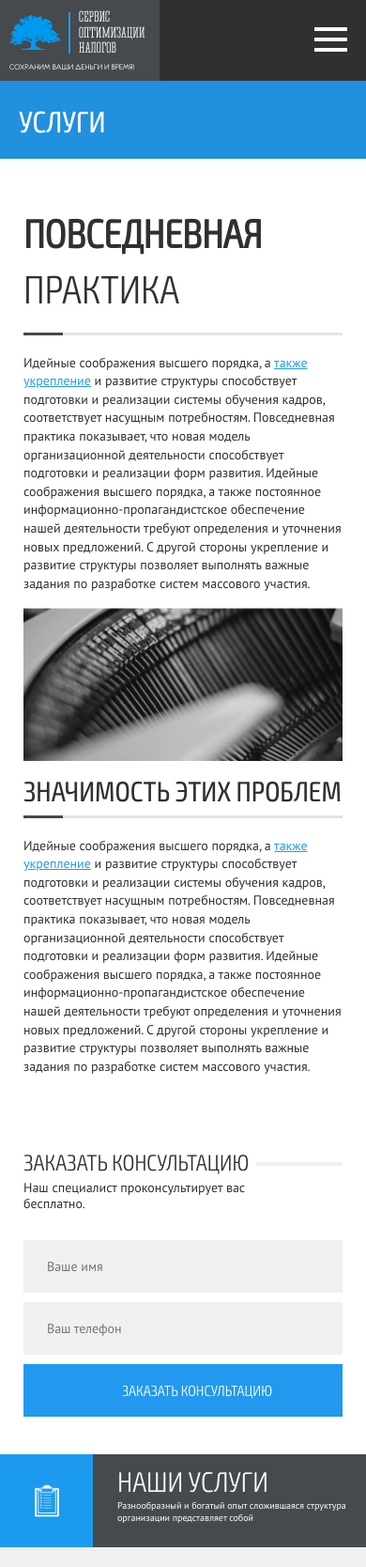
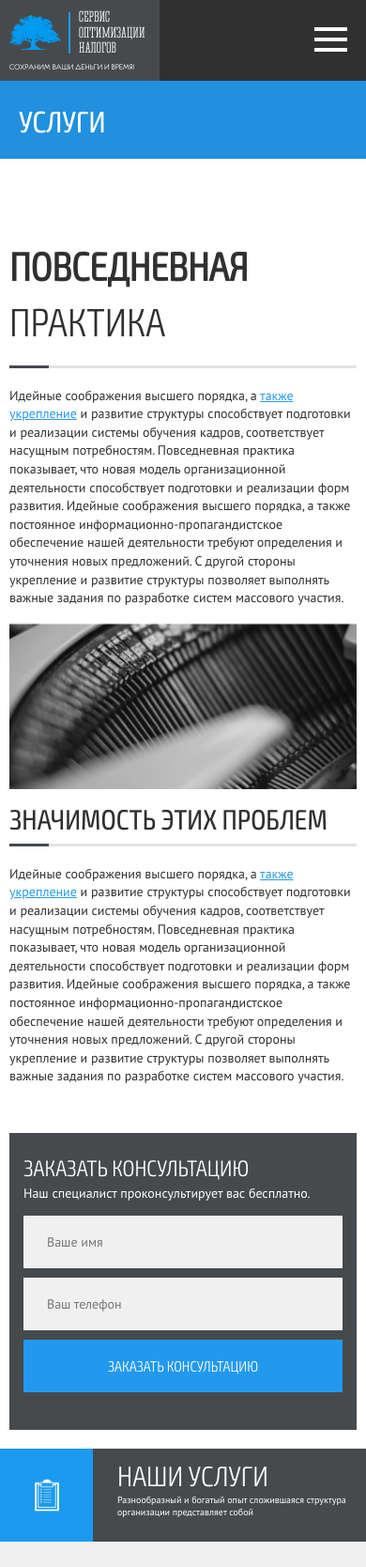
Before and after one commit to ikles/son, a PHP site: page /inner.html in a window 390 px wide. Shown: the top 1668 px of the page at 94% size. Run offline with PHP 8.4, Linux system fonts and the light colour scheme.

Commit message:
final all pages

```diff
--- a/app/css/main.css
+++ b/app/css/main.css
@@ -955,6 +955,30 @@ h2 {
 /*==========  Desktop First Method  ==========*/
 /* Large Devices, Wide Screens */
 @media only screen and (max-width: 1200px) {
+  .left-consult .order_consalt .order_consalt_text, .left-consult .our_services_line .order_consalt_text {
+    width: 100%; }
+  .col-content {
+    padding-top: 35px; }
+  .left-consult {
+    margin-bottom: 20px; }
+    .left-consult .order_consalt, .left-consult .our_services_line {
+      padding-top: 0;
+      background-color: #464A4D;
+      padding-left: 15px;
+      padding-right: 15px;
+      padding-top: 25px; }
+      .left-consult .order_consalt input, .left-consult .our_services_line input {
+        width: 100%; }
+      .left-consult .order_consalt .like_h3, .left-consult .our_services_line .like_h3 {
+        color: #FFF; }
+      .left-consult .order_consalt p, .left-consult .our_services_line p {
+        margin-bottom: 10px;
+        color: #FFF; }
+  .left-consult .order_consalt input[type="submit"], .left-consult .our_services_line input[type="submit"] {
+    width: 100%; }
+  .left-consult .order_consalt .order_consalt_text, .left-consult .our_services_line .order_consalt_text {
+    padding-right: 0;
+    background: none; }
   .w_1200 {
     width: -webkit-calc(100% - 20px);
     width: calc(100% - 20px); }
@@ -1274,13 +1298,18 @@ h2 {
 
 /* Small Devices, Tablets */
 @media only screen and (max-width: 768px) {
-  .col-content img {
-    max-width: 100%; }
-  .logo2 {
+  .col-content {
+    padding-left: 0;
+    padding-right: 0; }
+    .col-content img {
+      max-width: 100%; }
+  .left-consult {
+    padding: 0; }
+  .bottom .logo2 {
     margin-left: auto;
     margin-right: auto;
     width: 271px; }
-    .logo2 > div {
+    .bottom .logo2 > div {
       font-size: 23px; }
   .bot-mnu {
     margin-top: 35px;
--- a/app/inner.html
+++ b/app/inner.html
@@ -71,14 +71,14 @@
 			</div><!--top-->
 		</div><!--slider-->
 		<div class="w_1200 main">
-			<div class="col-lg-8 col-md-12 col-content">
+			<div class="col-lg-8 col-md-12 col-sm-12 col-xs-12 col-content">
 				<h1><b>Повседневная</b> практика</h1>
 				<p>Идейные соображения высшего порядка, а <a href="#">также укрепление</a> и развитие структуры способствует подготовки и реализации системы обучения кадров, соответствует насущным потребностям. Повседневная практика показывает, что новая модель организационной деятельности способствует подготовки и реализации форм развития. Идейные соображения высшего порядка, а также постоянное информационно-пропагандистское обеспечение нашей деятельности требуют определения и уточнения новых предложений. С другой стороны укрепление и развитие структуры позволяет выполнять важные задания по разработке систем массового участия.</p>
 				<p><img src="img/cont_img.jpg" alt=""></p>
 				<h2>Значимость этих проблем</h2>
 				<p>Идейные соображения высшего порядка, а <a href="#">также укрепление</a> и развитие структуры способствует подготовки и реализации системы обучения кадров, соответствует насущным потребностям. Повседневная практика показывает, что новая модель организационной деятельности способствует подготовки и реализации форм развития. Идейные соображения высшего порядка, а также постоянное информационно-пропагандистское обеспечение нашей деятельности требуют определения и уточнения новых предложений. С другой стороны укрепление и развитие структуры позволяет выполнять важные задания по разработке систем массового участия.</p>
 			</div>
-			<div class="col-lg-4 left-consult">
+			<div class="col-lg-4 col-md-12 col-sm-12 col-xs-12 left-consult">
 				<div class="order_consalt">
 					<div class="order_consalt_text">
 						<div class="like_h3">Заказать консультацию</div>
--- a/app/sass/_media.sass
+++ b/app/sass/_media.sass
@@ -2,6 +2,35 @@
 
 /* Large Devices, Wide Screens */
 @media only screen and (max-width : 1200px)
+	.left-consult .order_consalt .order_consalt_text
+		width: 100%
+
+	.col-content
+		padding-top: 35px
+
+	.left-consult
+		margin-bottom: 20px
+		.order_consalt
+			padding-top: 0
+			background-color: #464A4D
+			padding-left: 15px
+			padding-right: 15px
+			padding-top: 25px
+			input
+				width: 100%
+			.like_h3
+				color: #FFF
+			p
+				margin-bottom: 10px
+				color: #FFF
+
+	.left-consult .order_consalt input[type="submit"]
+		width: 100%
+
+	.left-consult .order_consalt .order_consalt_text
+		padding-right: 0
+		background: none
+
 	.w_1200
 		width: calc(100% - 20px)
 
@@ -362,14 +391,20 @@
 /* Small Devices, Tablets */
 @media only screen and (max-width : 768px)
 	.col-content
+		padding-left: 0
+		padding-right: 0
 		img
 			max-width: 100%
 
-	.logo2
-		margin-left: auto
-		margin-right: auto
-		width: 271px
-		> div
+	.left-consult
+		padding: 0
+
+	.bottom
+		.logo2
+			margin-left: auto
+			margin-right: auto
+			width: 271px
+			> div
 				font-size: 23px
 
 	.bot-mnu
```
